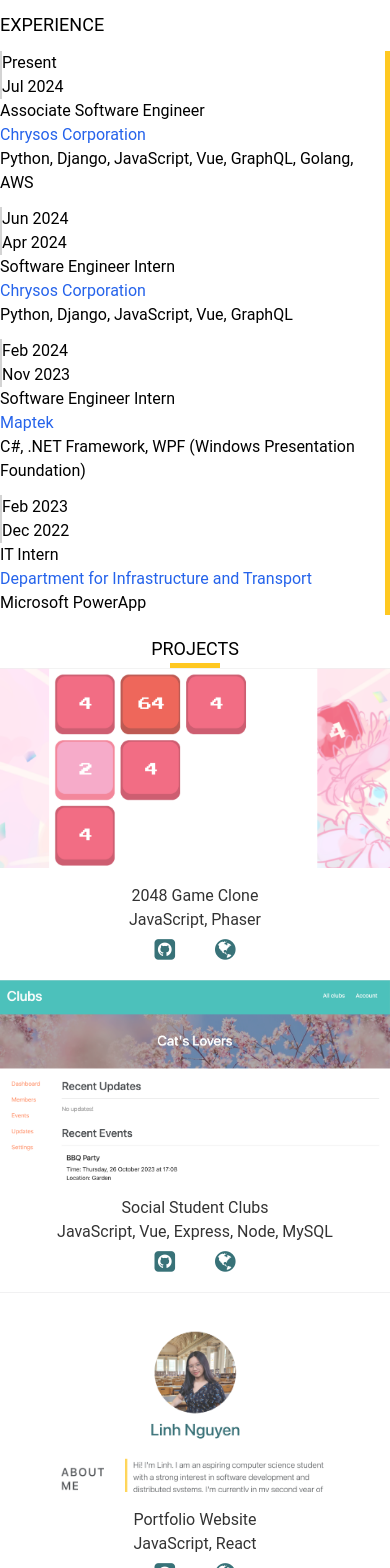
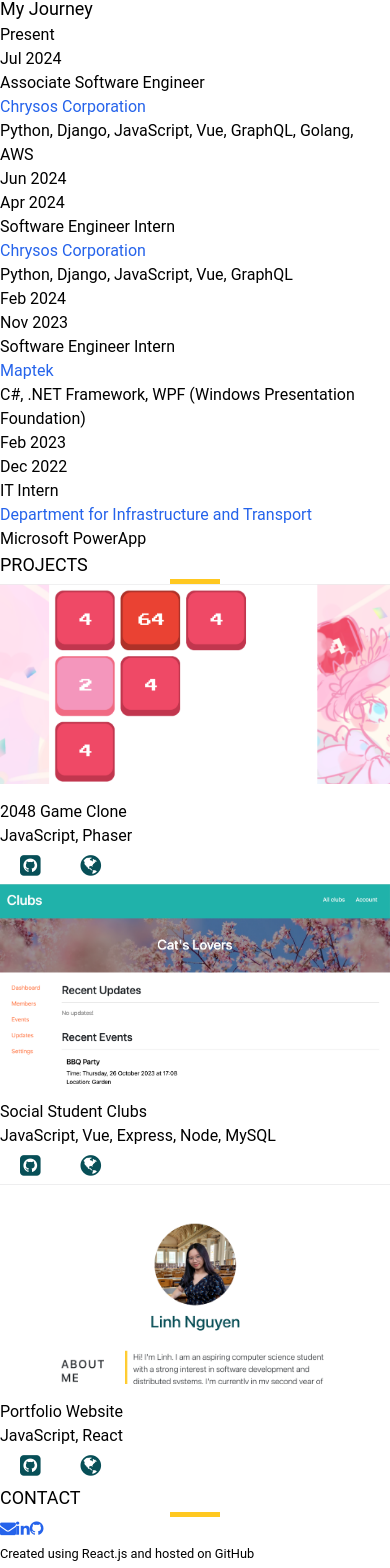
Before and after one commit to cutiepurr/cutiepurr.github.io, a React (Create React App) app: page / in a window 390 px wide. Shown: the part 417-1985 px from the top of the page. Built offline with nearby package versions, Linux system fonts and the light colour scheme.

Commit message:
Discard bootstrap

```diff
--- a/package.json
+++ b/package.json
@@ -7,7 +7,6 @@
     "@testing-library/jest-dom": "^6.6.3",
     "@testing-library/react": "^16.1.0",
     "@testing-library/user-event": "^14.5.2",
-    "bootstrap": "5.3.3",
     "font-awesome": "^4.7.0",
     "gh-pages": "^6.2.0",
     "moment": "^2.30.1",
@@ -15,13 +14,12 @@
     "react-dom": "^18.0.0",
     "react-popper": "2.3.0",
     "react-scripts": "5.0.1",
-    "reactstrap": "9.2.3",
     "web-vitals": "^4.2.4"
   },
   "scripts": {
     "predeploy": "npm run build",
     "deploy": "gh-pages -d build",
-    "start": "react-scripts start",
+    "start": "CHOKIDAR_USEPOLLING=true react-scripts start",
     "build": "react-scripts build",
     "test": "react-scripts test",
     "eject": "react-scripts eject"
--- a/src/components/About.js
+++ b/src/components/About.js
@@ -10,9 +10,9 @@
                 <img src={about.image} alt="avatar" className='size-64 rounded-full' />
                 <h1 className='green fw-semibold'>{about.name}</h1>
             </div>
-            <div className="grid grid-cols-5 m-auto">
-                <h3 className='col-span-1'>ABOUT ME</h3>
-                <div className='col-span-4' style={{"borderLeft": "5px solid #ffc821"}}>{about.description}</div>
+            <div className="m-auto">
+                <h3 className='col-span-1'>About Me</h3>
+                <div className='col-span-4'>{about.description}</div>
             </div>
         </div>
     );
--- a/src/components/Divider.js
+++ b/src/components/Divider.js
@@ -1,7 +1,7 @@
-import React from 'react';
+import React from "react";
 
 export function Divider(props) {
     return(
-    <div style={{height: "5px", width: "50px", margin: "auto"}} className='mt-3 mb-3 yellow-bg'></div>
+        <div style={{height: "5px", width: "50px", margin: "auto"}} className='mt-3 mb-3 yellow-bg'></div>
     );
 }
--- a/src/components/Exp.js
+++ b/src/components/Exp.js
@@ -1,41 +1,40 @@
-import React, { Component } from 'react';
-import moment from 'moment';
-import { EXP } from '../shared/exp';
+import React from "react";
+import moment from "moment";
+import { EXP } from "../shared/exp";
 
-export default class Exp extends Component {
-    constructor(prop) {
-        super(prop);
-        this.state = {
-            exp: EXP.sort((a, b) => {
+const Exp = () => {
+    const exp =  EXP.sort((a, b) => {
         return a.startDate > b.startDate ? -1 : 1;
-            })
-        };
-    }
+    });
 
-    render() {
-        const list = this.state.exp.map(item => {
+    const list = exp.map(item => {
         const startDate = moment(item.startDate).format("MMM YYYY");
         const endDate = item.endDate ? moment(item.endDate).format("MMM YYYY") : "Present";
         return (
-                <div className="row mt-3" key={(item.startDate, item.endDate)}>
-                    <div className="col-sm-4 fw-semibold d-flex flex-column justify-content-between" style={{"borderLeft": "2px solid lightgrey"}}>
+            <div className="" key={(item.startDate, item.endDate)}>
+                <div className="">
                     <div>{endDate}</div>
                     <div>{startDate}</div>
                 </div>
-                    <div className="col-sm-8">
-                        <div className="fs-5">{item.position}</div>
-                        <div><a href={item.companyURL} target='_blank' rel="noreferrer" className="text-decoration-none">{item.company}</a></div>
-                        <div className="text-muted fw-light">{item.tech}</div>
+                <div className="">
+                    <div className="">{item.position}</div>
+                    <div>
+                        <a href={item.companyURL} target='_blank' rel="noreferrer" >
+                            {item.company}
+                        </a>
+                    </div>
+                    <div className="">{item.tech}</div>
                 </div>
             </div>
         );
     });
 
     return (
-            <div className='container mx-auto mt-5 row'>
-                <h3 className="col-md-3 order-md-2">EXPERIENCE</h3>
-                <div className="col-md-9 order-1" style={{"borderRight": "5px solid #ffc821"}}>{list}</div>
+        <div className=''>
+            <h3 className="">My Journey</h3>
+            <div className="">{list}</div>
         </div>
     );
-    }
-}
+};
+
+export default Exp;
--- a/src/components/Footer.js
+++ b/src/components/Footer.js
@@ -1,30 +1,25 @@
-import React, { Component } from 'react';
-import { Divider } from './Divider';
+import React from "react";
+import { Divider } from "./Divider";
 import { CONTACT } from "../shared/contact";
 
-export default class Footer extends Component {
-    constructor(prop) {
-        super(prop);
-        this.state = {
-            contact: CONTACT
-        };
-    }
-    render(){
-        const contactList = this.state.contact.map(item => {
+const Footer = () => {
+    const contact = CONTACT;
+    const contactList = contact.map(item => {
         return (
-                <a className='foot icons green' key={item.type}
+            <a className='' key={item.type}
                 href={item.url} title={item.type} target='_blank' rel="noreferrer">
                 <i className={item.icon}></i>
             </a>
         );
     });
     return (
-            <div className='container footer text-center mt-5 mb-5'>
+        <div className=''>
             <h3>CONTACT</h3>
             <Divider/>
             <div>{contactList}</div>
-                <p className='text-muted mt-3'><small>Created using React.js and hosted on GitHub</small></p>
+            <p className=''><small>Created using React.js and hosted on GitHub</small></p>
         </div>
     );
-    }
-}
+};
+
+export default Footer;
--- a/src/components/Project.js
+++ b/src/components/Project.js
@@ -1,43 +1,48 @@
-import React, { Component } from 'react';
-import { PROJECTS } from '../shared/projects';
-import { Card, CardBody, CardTitle, CardFooter } from 'reactstrap';
-import { Divider } from './Divider';
+import React from "react";
+import { PROJECTS } from "../shared/projects";
+import { Divider } from "./Divider";
 
-export default class Exp extends Component {
-    constructor(prop) {
-        super(prop);
-        this.state = {
-            projects: PROJECTS
-        };
+const Project = () => {
+    const projects = PROJECTS.map(project => {
+        return (
+            <div className="" style={{padding: 0}} key={project.name}>
+                {
+                    project.thumbnail !=="" &&
+                        <div style={{
+                            backgroundImage: `url(${project.thumbnail})`,
+                            backgroundSize: "cover", width: "100%", height: "200px"
+                        }}></div>
                 }
-
-    render() {
-        const projects = this.state.projects.map(project => {
-            return (
-                <Card className="col-md-4 mb-3" style={{padding: 0}} key={project.name}>
-                    {project.thumbnail !=="" &&
-                            <div style={{backgroundImage: `url(${project.thumbnail})`, backgroundSize: "cover", width: "100%", height: "200px"}}></div> }
-                    <CardBody>
-                        <CardTitle className='mt-4'>{project.name}</CardTitle>
+                <div>
+                    <div className='mt-4'>{project.name}</div>
                     <p className='text-muted'>{project.description}</p>
-                    </CardBody>
-                    <CardFooter>
-                        <a href={project.github} className='icons green' title="Github Repo" target='_blank' rel="noreferrer"><i className="fa fa-github-square"></i></a>
-                        {project.website!=="" &&
-                            <a href={project.website} className='icons green' title="Website" target='_blank' rel="noreferrer"><i className="fa fa-globe"></i></a>}
-                    </CardFooter>
-                </Card>
+                </div>
+                <div>
+                    <a href={project.github} className='icons green'
+                        title="Github Repo" target='_blank' rel="noreferrer">
+                        <i className="fa fa-github-square"></i>
+                    </a>
+                    {
+                        project.website!=="" &&
+                            <a href={project.website} className='icons green'
+                                title="Website" target='_blank' rel="noreferrer"><
+                                    i className="fa fa-globe"></i>
+                            </a>
+                    }
+                </div>
+            </div>
         );
     });
 
     return (
-            <div className='container mx-auto text-center mt-5'>
+        <div className=''>
             <h3>PROJECTS</h3>
             <Divider/>
-                <div className='container'>
-                    <div className='row'>{projects}</div>
+            <div className=''>
+                <div className=''>{projects}</div>
             </div>
         </div>
     );
-    }
-}
+};
+
+export default Project;
--- a/src/index.js
+++ b/src/index.js
@@ -2,14 +2,13 @@
 import ReactDOM from "react-dom";
 import App from "./App";
 import reportWebVitals from "./reportWebVitals";
-// import 'bootstrap/dist/css/bootstrap.min.css';
 import "font-awesome/css/font-awesome.css";
 
-ReactDOM.render(
-  <React.StrictMode>
-    <App />
-  </React.StrictMode>,
-  document.getElementById("root")
+const root = ReactDOM.createRoot(document.getElementById("root"));
+root.render(
+    <React.StrictMode>
+        <App />
+    </React.StrictMode>,
 );
 
 // If you want to start measuring performance in your app, pass a function
--- a/src/reportWebVitals.js
+++ b/src/reportWebVitals.js
@@ -1,6 +1,6 @@
 const reportWebVitals = onPerfEntry => {
     if (onPerfEntry && onPerfEntry instanceof Function) {
-    import('web-vitals').then(({ getCLS, getFID, getFCP, getLCP, getTTFB }) => {
+        import("web-vitals").then(({ getCLS, getFID, getFCP, getLCP, getTTFB }) => {
             getCLS(onPerfEntry);
             getFID(onPerfEntry);
             getFCP(onPerfEntry);
```
Also changed, not shown: eslint.config.mjs (+6 -1 lines), src/App.js (+8 -10 lines), src/setupTests.js (+1 -1 lines). Lines whose indentation alone changed are shown as unchanged.
